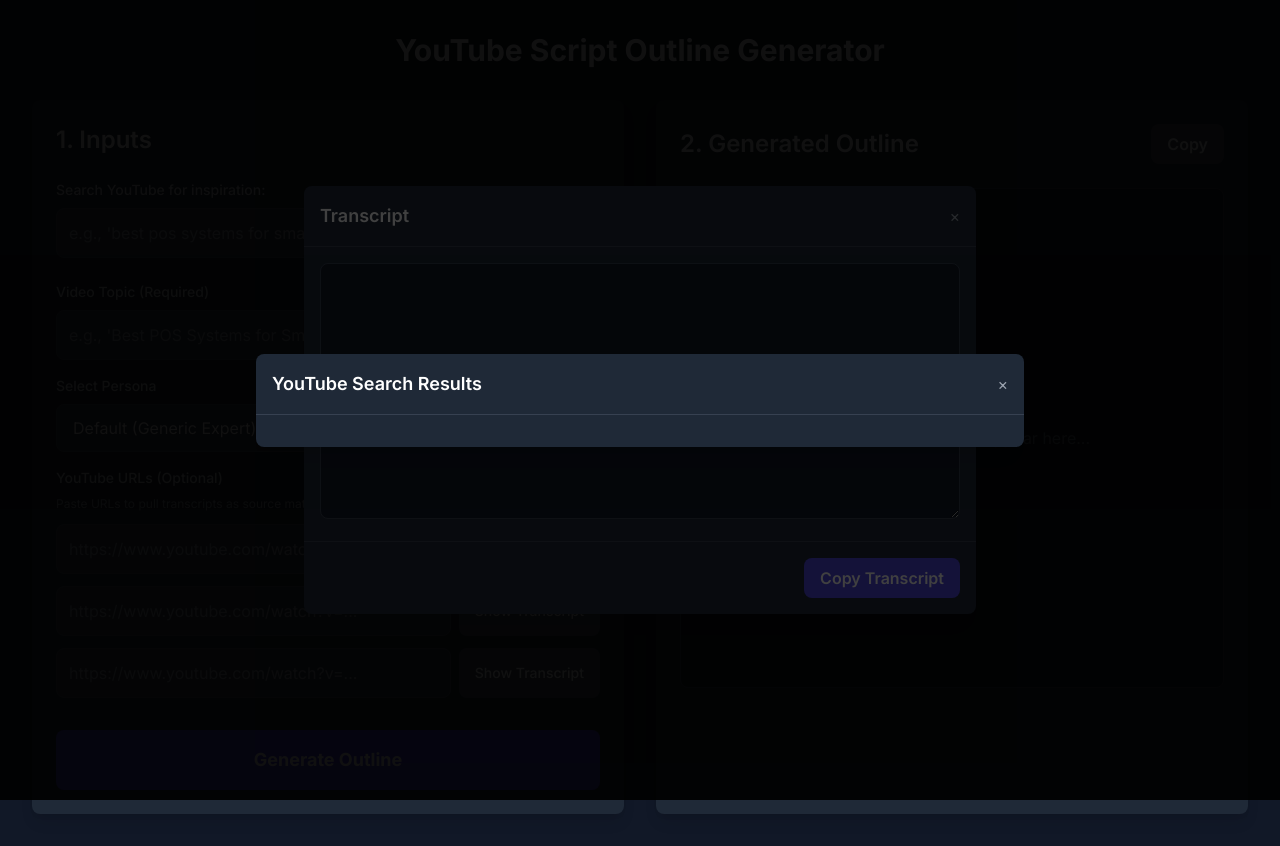
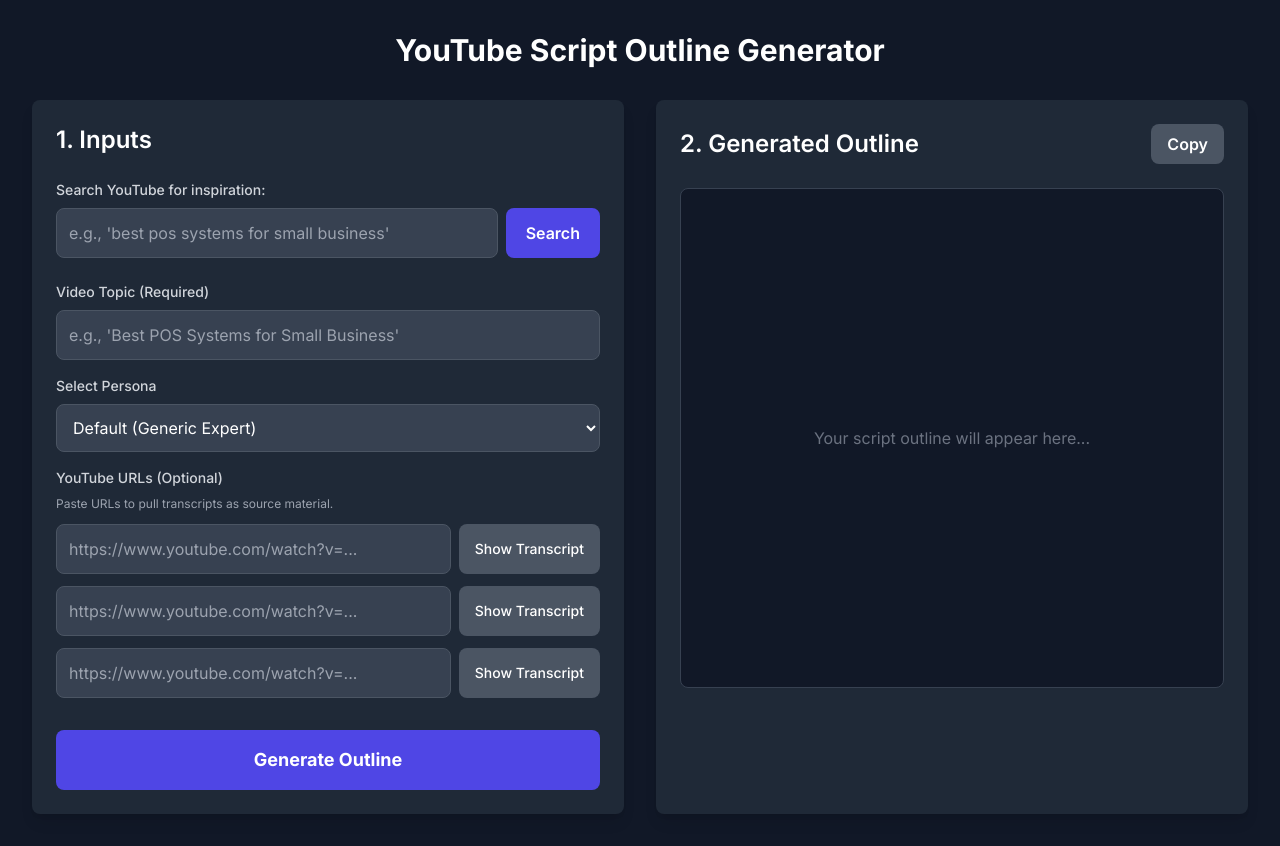
Before and after one commit to al2kop-ux/youtube-app, a website: page index.html in a window 1280 px wide. Drawn offline with nearby package versions, Linux system fonts and the light colour scheme.

Commit message:
Fix modal display issues for transcript and search
Fixed modal display issues by removing 'flex' class from transcript and search modals, ensuring they only apply when opened.

```diff
--- a/index.html
+++ b/index.html
@@ -120,11 +120,12 @@
     </div>
 
     <!-- Transcript Modal -->
-    <div id="transcriptModal" class="modal fixed inset-0 bg-black bg-opacity-75 flex items-center justify-center p-4">
+    <!-- FIXED: Removed 'flex' class. It should only be applied by '.modal-open' -->
+    <div id="transcriptModal" class="modal fixed inset-0 bg-black bg-opacity-75 items-center justify-center p-4">
         <div class="bg-gray-800 rounded-lg shadow-xl w-full max-w-2xl">
             <div class="flex justify-between items-center p-4 border-b border-gray-700">
                 <h3 class="text-lg font-semibold text-white">Transcript</h3>
-                <button id="closeModalBtn" class="text-gray-400 hover:text-white">&times;</button>
+                <button id="closeModalBtn" class="text-gray-400 hover:text-white">&times;</Cbutton>
             </div>
             <div class="p-4">
                 <textarea id="modalTextarea" readonly class="w-full h-64 bg-gray-900 text-gray-300 border border-gray-700 rounded-lg p-3"></textarea>
@@ -136,7 +137,8 @@
     </div>
 
     <!-- Search Modal -->
-    <div id="searchModal" class="modal fixed inset-0 bg-black bg-opacity-75 flex items-center justify-center p-4">
+    <!-- FIXED: Removed 'flex' class. It should only be applied by '.modal-open' -->
+    <div id="searchModal" class="modal fixed inset-0 bg-black bg-opacity-75 items-center justify-center p-4">
         <div class="bg-gray-800 rounded-lg shadow-xl w-full max-w-3xl">
             <div class="flex justify-between items-center p-4 border-b border-gray-700">
                 <h3 class="text-lg font-semibold text-white">YouTube Search Results</h3>
```
